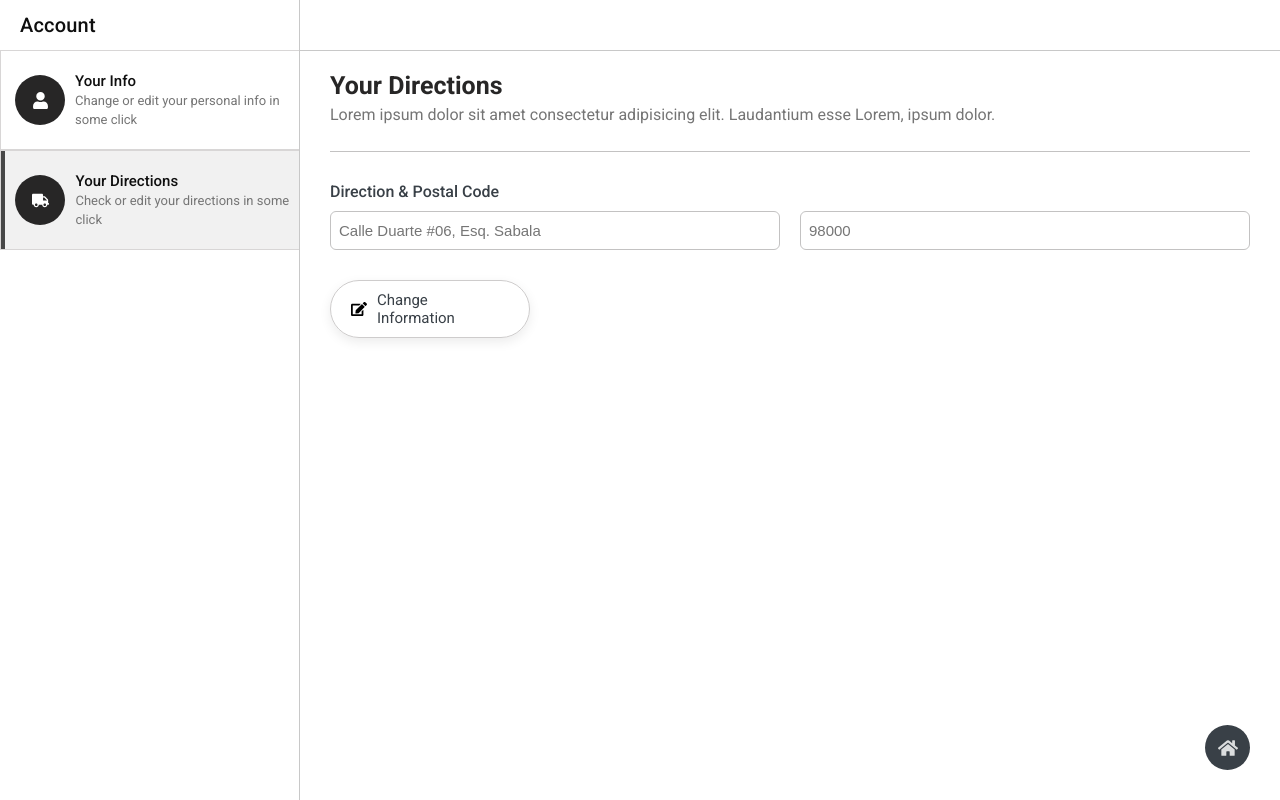
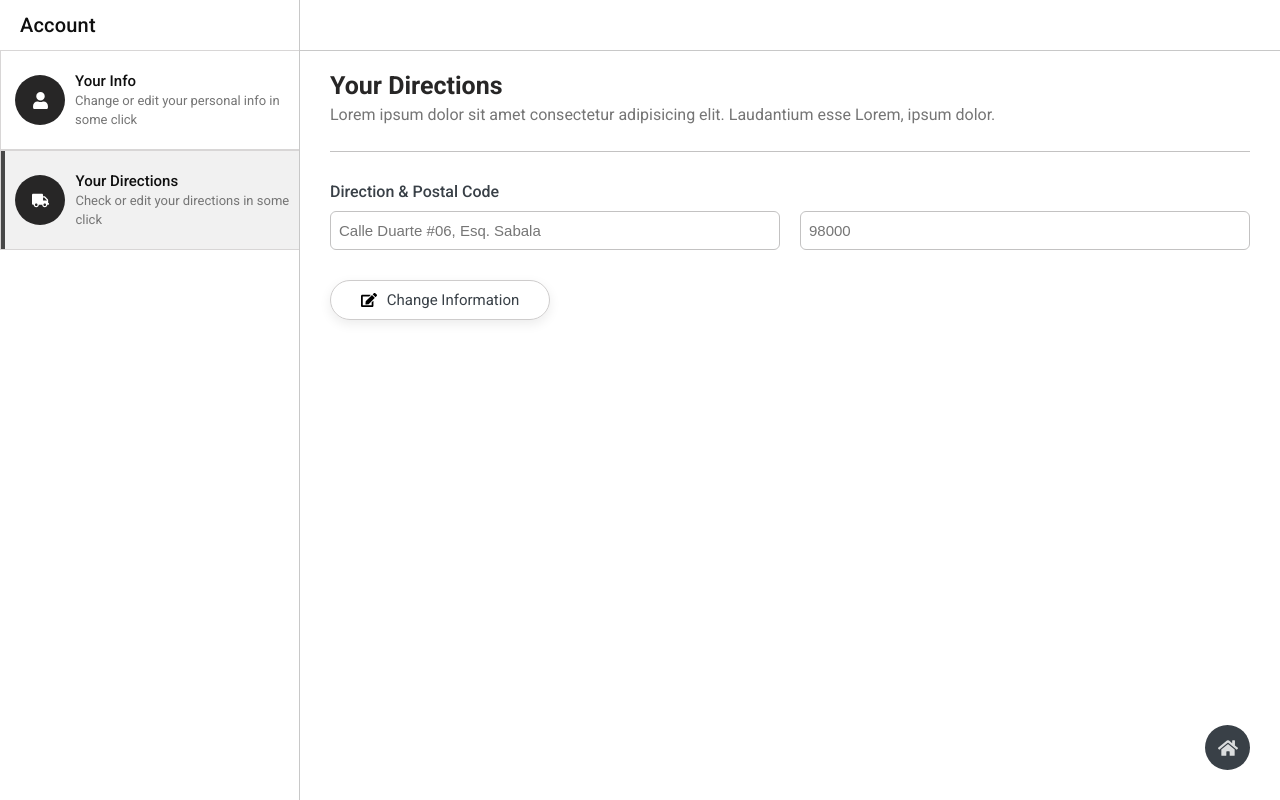
Before and after one commit to josiaspeguero/nexashop, a React (Create React App) app in the folder NexashopApp/: page /perfil/mis-direcciones in a window 1280 px wide. Built offline with nearby package versions, Linux system fonts and the light colour scheme.

Commit message:
style: agregando estilos al perfil de usuario

```diff
--- a/NexashopApp/src/pages/Profile.jsx
+++ b/NexashopApp/src/pages/Profile.jsx
@@ -1,11 +1,13 @@
 import { FaUser, FaUpload, FaPlus, FaTruck } from "react-icons/fa";
 import "../styles/profile.styles.css";
 import BackHome from "../components/ui/BackHome";
+import {ToastContainer, toast} from 'react-toastify'
 
 function Profile() {
   return (
     <div>
       <BackHome />
+      <ToastContainer/>
       <div className="profile-container">
         <div className="profile-title">
           <p>Account</p>
@@ -105,7 +107,9 @@ function Profile() {
                     <span>PNG, JPG, WEBP</span>
                   </div>
 
-                  <button className="upload-profile">
+                  <button className="upload-profile" onClick={()=>{
+                    toast.error("Funcion no disponible actualmente")
+                  }}>
                     <FaUpload className="icon" />
                     Upload Image
                   </button>
--- a/NexashopApp/src/styles/components.css
+++ b/NexashopApp/src/styles/components.css
@@ -96,6 +96,7 @@
 /* navbar section end */
 /* car icon */
 .car-access {
+  text-decoration: none;
   z-index: 10000;
   background: #fff;
   height: 50px;
--- a/NexashopApp/src/styles/profile.styles.css
+++ b/NexashopApp/src/styles/profile.styles.css
@@ -200,7 +200,7 @@
   display: flex;
   align-items: center;
   justify-content: center;
-  width: 200px;
+  width: 220px;
   cursor: pointer;
   border: 1px solid rgb(206, 204, 204);
   box-shadow: 0 4px 12px rgba(0, 0, 0, 0.08);
```
